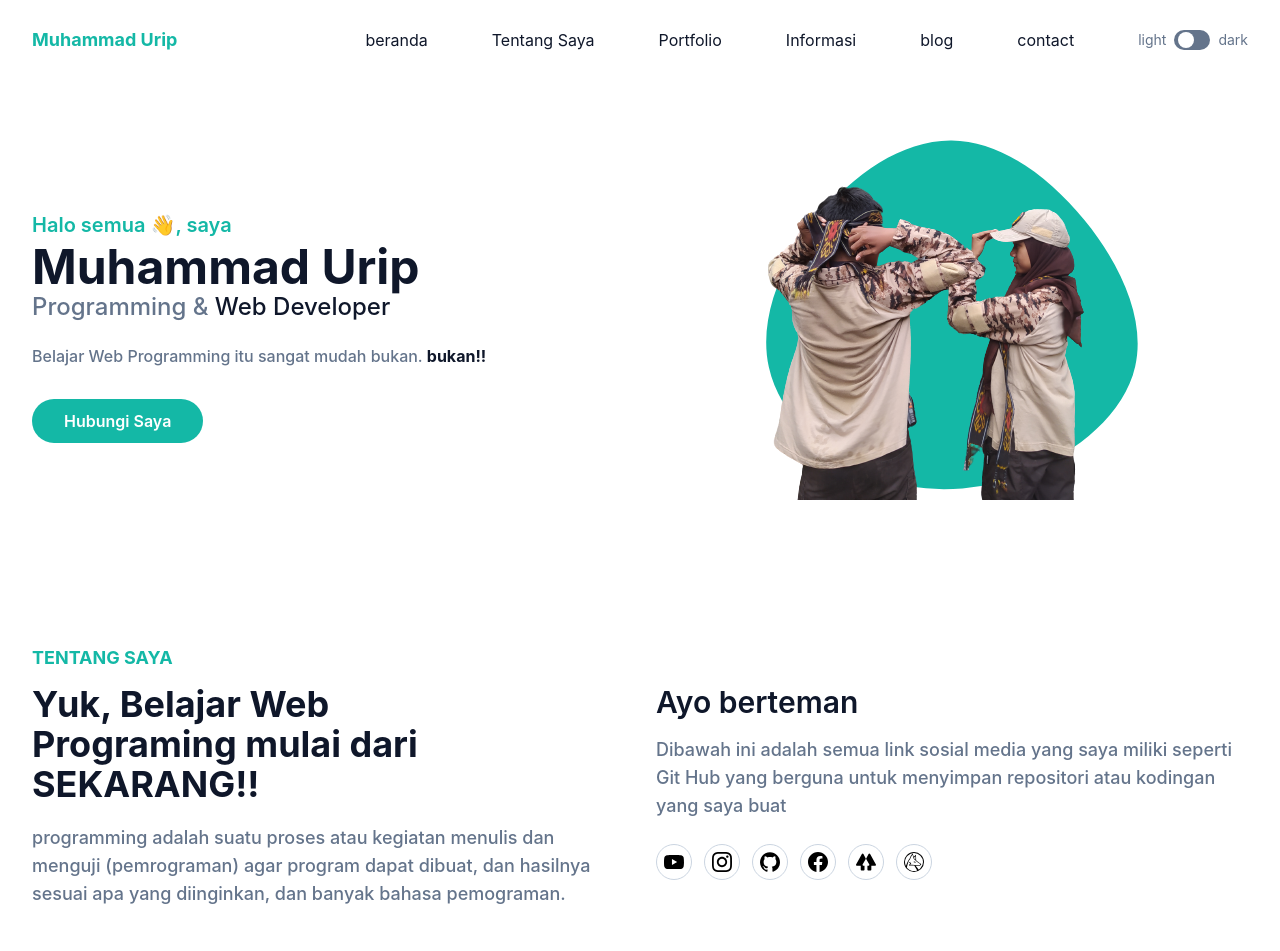
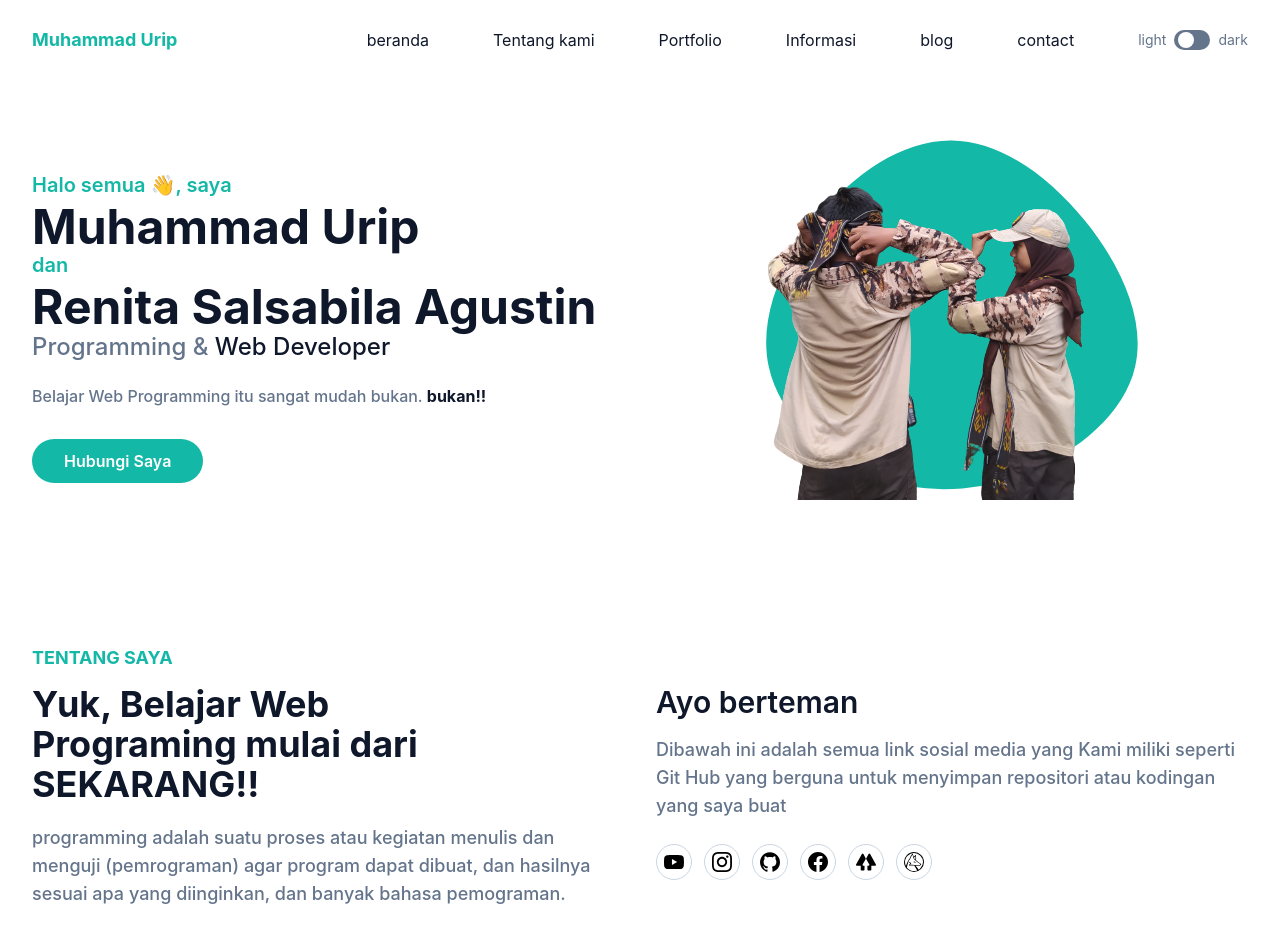
Before and after one commit to mhrpwfc88/portfolio-mhrp, a plain HTML site: page index.html in a window 1280 px wide. Shown: the top 951 px of the page. Drawn offline with Linux system fonts and the light colour scheme.

Commit message:
nambah nama

```diff
--- a/index.html
+++ b/index.html
@@ -3,7 +3,7 @@
   <head>
     <meta charset="UTF-8" />
     <meta http-equiv="X-UA-Compatible" content="IE=edge" />
-    <meta name="viewport" content="width=device-width, initial-scale=1.0"/>
+    <meta name="viewport" content="width=device-width, initial-scale=1.0" />
     <link href="dist/output.css" rel="stylesheet" />
     <title>Portfolio-web-MH</title>
   </head>
@@ -52,7 +52,7 @@
                   <a
                     href="#about"
                     class="mx-8 flex py-2 text-base text-dark group-hover:text-primary"
-                    >Tentang Saya</a
+                    >Tentang kami</a
                   >
                 </li>
                 <li class="group">
@@ -116,6 +116,10 @@
               Halo semua 👋, saya
               <span class="mt-1 block text-4xl font-bold text-dark lg:text-5xl"
                 >Muhammad Urip</span
+              >
+              dan
+              <span class="mt-1 block text-4xl font-bold text-dark lg:text-5xl"
+                >Renita Salsabila Agustin</span
               >
             </h1>
             <h2 class="mb-5 text-lg font-medium text-secondary lg:text-2xl">
@@ -188,7 +192,7 @@
               Ayo berteman
             </h3>
             <p class="mb-6 text-base font-medium text-secondary lg:text-lg">
-              Dibawah ini adalah semua link sosial media yang saya miliki
+              Dibawah ini adalah semua link sosial media yang Kami miliki
               seperti Git Hub yang berguna untuk menyimpan repositori atau
               kodingan yang saya buat
             </p>
@@ -573,7 +577,9 @@
       <div class="container">
         <div class="flex flex-wrap">
           <div class="mb-12 w-full px-4 font-medium text-slate-300 md:w-1/3">
-            <h2 class="mb-5 text-4xl font-bold text-white">MHRP</h2>
+            <h2 class="text-4xl font-bold text-white">MHRP</h2>
+            <span class="font-bold">&</span>
+            <h2 class="mb-5 text-4xl font-bold text-white">RSA</h2>
             <h3 class="mb-2 text-2xl font-bold">Hubungi kami</h3>
             <p>Mh17pwfc@gmail.com</p>
             <p>Jl. sidomukti no.05</p>
@@ -621,7 +627,7 @@
                 <a
                   href="#about"
                   class="mb-3 inline-block text-base hover:text-primary"
-                  >Tentang saya</a
+                  >Tentang kami</a
                 >
               </li>
               <li>
```
